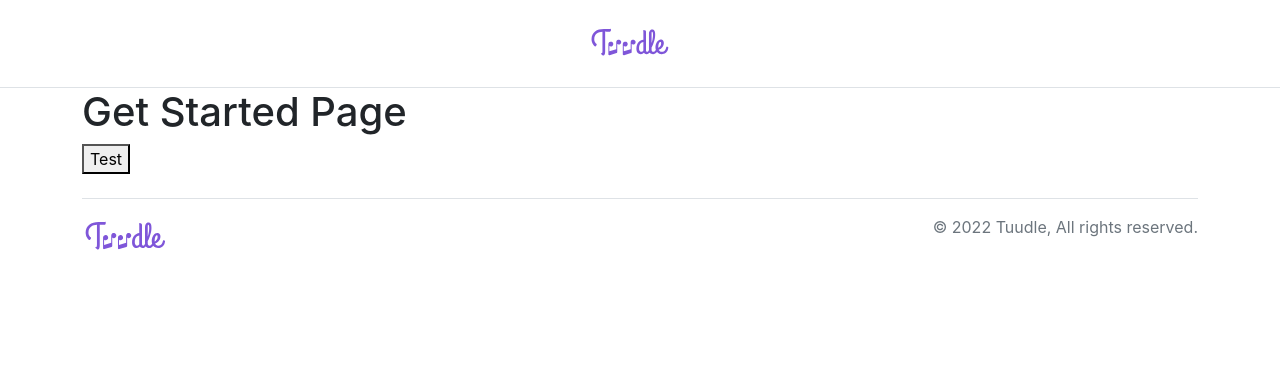
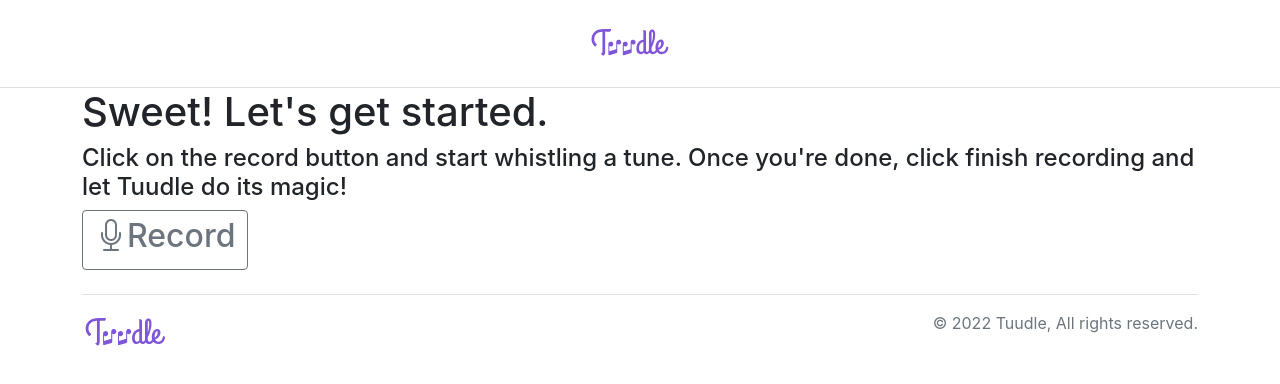
Before and after one commit to cpanican/test_repo, a Next.js app in the folder frontend/: page /get-started in a window 1280 px wide. Shown: the top 384 px of the page. Built offline with nearby package versions, Linux system fonts and the light colour scheme.

Commit message:
2nd page front end backbone stuff

```diff
--- a/frontend/pages/get-started/index.js
+++ b/frontend/pages/get-started/index.js
@@ -1,10 +1,11 @@
 export default function GetStarted() {
     return (
         <div>
-            <h1>Get Started Page</h1>
+            <h1>Sweet! Let's get started. </h1>
+            <h4>Click on the record button and start whistling a tune. Once you're done, click finish recording and let Tuudle do its magic!</h4>
 
             <a href="/success">
-                <button>Test</button>
+                <button class="btn btn-outline-secondary"><h2><i class="bi bi-mic"></i>Record</h2></button>
             </a>
         </div>
     )
```
